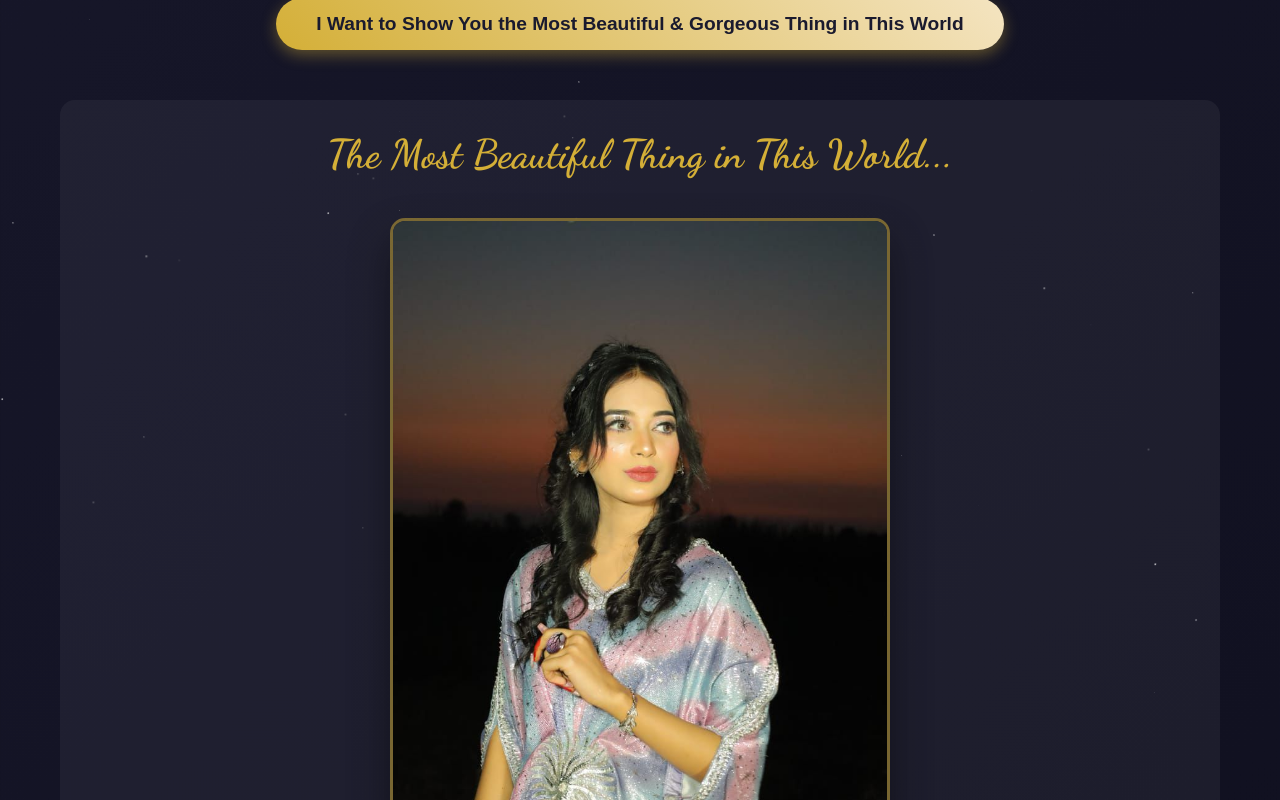
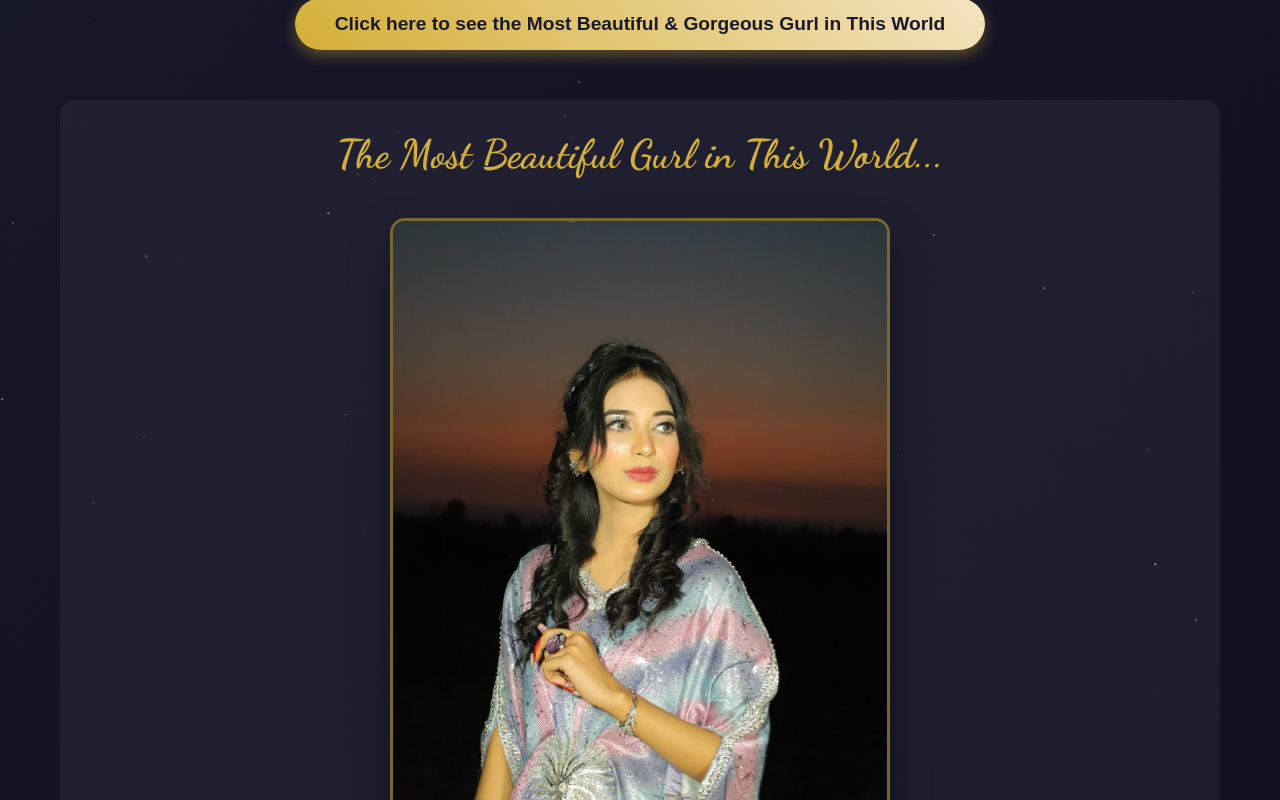
Before and after one commit to PytorMuhammad/Eid-Special-for-Mahi, a website: page index.html in a window 1280 px wide. Both pictures are taken after a click on the button 640 px from the left and 1514 px from the top of the page. Shown: the part 1491-2291 px from the top of the page. Drawn offline with Linux system fonts and the light colour scheme.

Commit message:
Update index.html

```diff
--- a/index.html
+++ b/index.html
@@ -329,10 +329,10 @@
             This Eid greeting is specially for you.</p>
         </div>
 
-        <button class="interactive-button" onclick="revealMessage()">I Want to Show You the Most Beautiful & Gorgeous Thing in This World</button>
+        <button class="interactive-button" onclick="revealMessage()">Click here to see the Most Beautiful & Gorgeous Gurl in This World</button>
 
         <div id="hiddenMessage" class="hidden-message">
-            <h2 style="color: #d4af37; font-family: 'Dancing Script', cursive; font-size: 2.5rem;">The Most Beautiful Thing in This World...</h2>
+            <h2 style="color: #d4af37; font-family: 'Dancing Script', cursive; font-size: 2.5rem;">The Most Beautiful Gurl in This World...</h2>
 
             <div class="photo-gallery">
                 <div class="photo-container">
```
